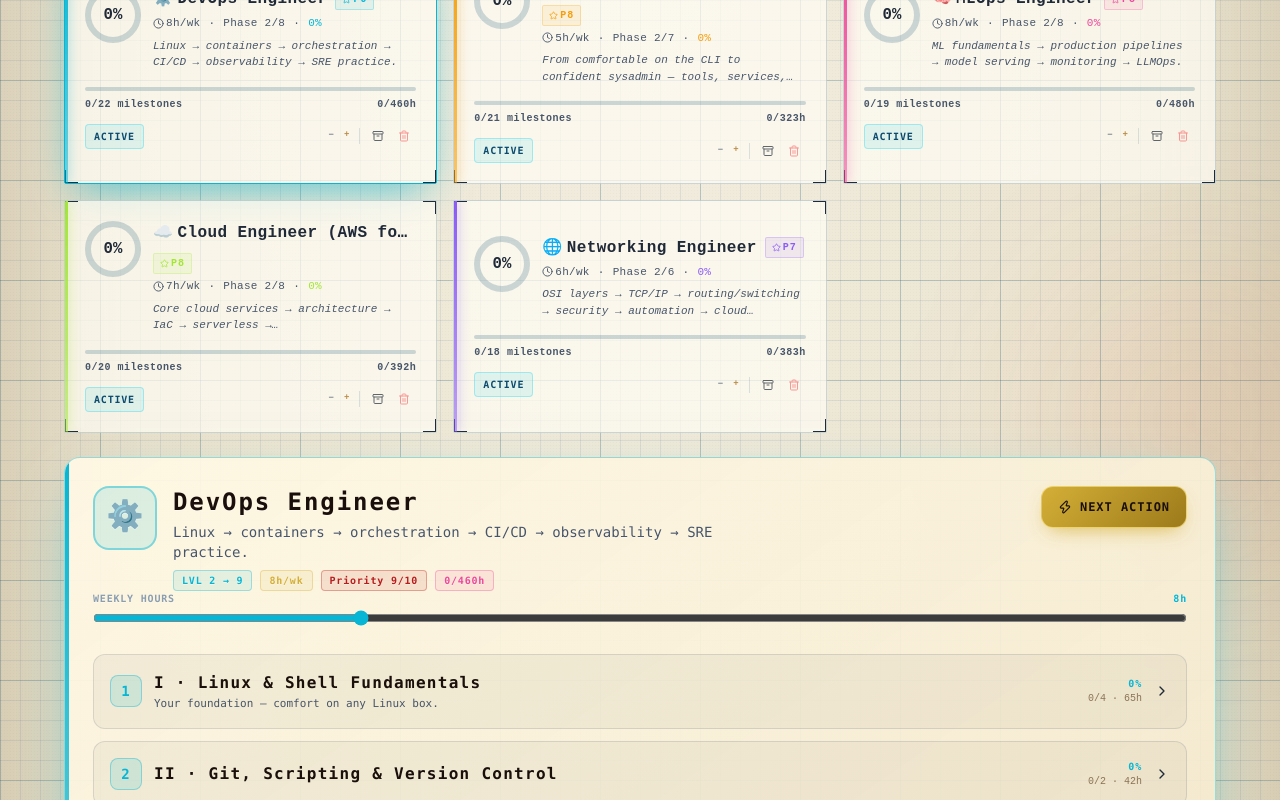
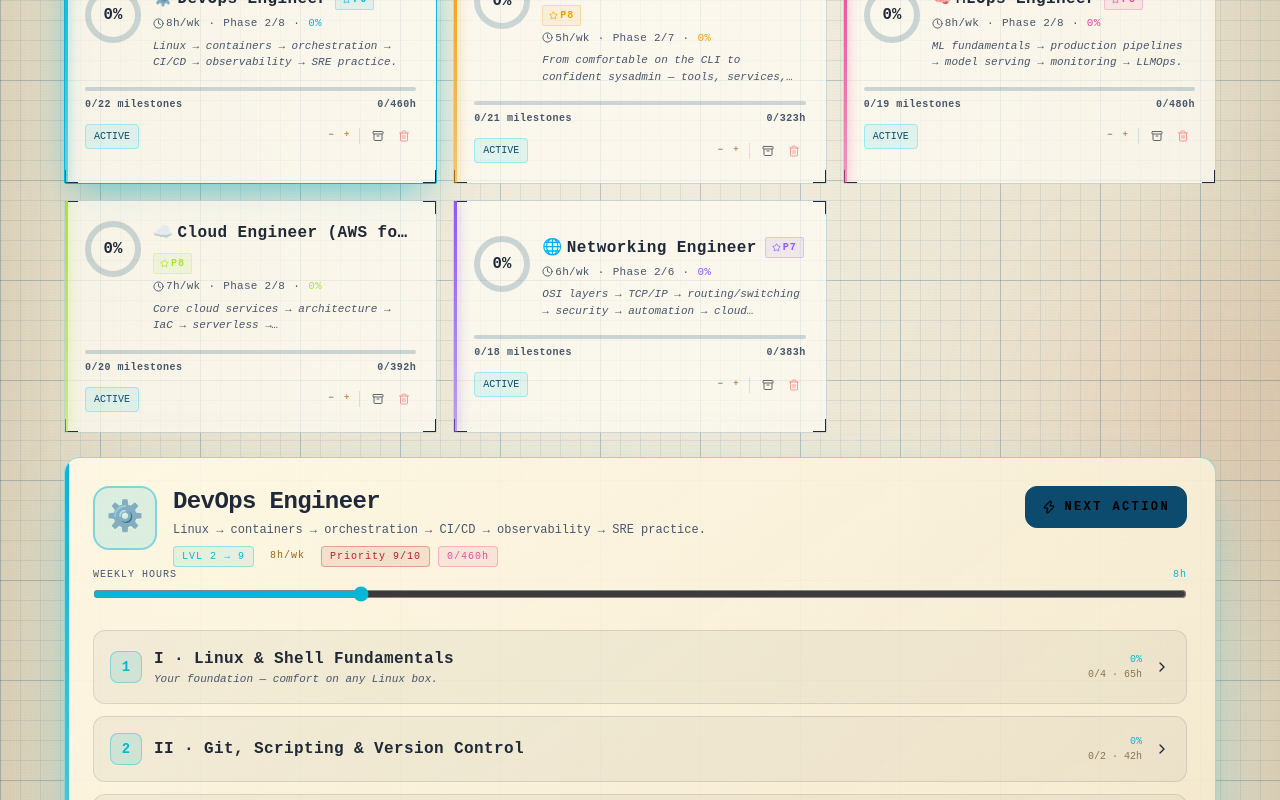
Before and after one commit to Lucifer-Newstar/Productivity-App, a Next.js app in the folder frontend/: page /career/roadmaps in a window 1280 px wide. Shown: the part 420-1220 px from the top of the page. Built offline with nearby package versions, Linux system fonts and the light colour scheme.

Commit message:
style(career): purge remaining imperial/serif/emperor/gold workout palette from RoadmapsSection drilldown + forge modal; use --cr-* tokens everywhere

```diff
--- a/frontend/components/career/sections/RoadmapsSection.tsx
+++ b/frontend/components/career/sections/RoadmapsSection.tsx
@@ -182,7 +182,7 @@ function HoursDonut({ roadmaps }: { roadmaps: CareerRoadmap[] }) {
 
 function Badge({ label, color }: { label: string; color: string }) {
   return (
-    <span className="px-2 py-0.5 text-[10px] emperor-title tracking-widest rounded"
+    <span className="px-2 py-0.5 text-[10px] font-mono tracking-widest rounded"
       style={{ color, background: `${color}18`, border: `1px solid ${color}55` }}>{label}</span>
   );
 }
@@ -330,7 +330,7 @@ function MilestoneRow({
               {/* Resources */}
               {ms.resources.length > 0 && (
                 <div>
-                  <div className="text-[10px] emperor-title tracking-widest mb-1" style={{ color: "#67e8f9" }}>RESOURCES</div>
+                  <div className="text-[10px] font-mono tracking-widest mb-1" style={{ color: "var(--cr-accent)" }}>RESOURCES</div>
                   <ul className="space-y-0.5">
                     {ms.resources.map((r) => (
                       <li key={r.id} className="flex items-start gap-2">
@@ -343,7 +343,7 @@ function MilestoneRow({
                           {r.completed && <Check size={10} strokeWidth={3} color="#0a0709" />}
                         </button>
                         <span className={r.completed ? "line-through opacity-60" : ""}>
-                          <BookOpen size={10} className="inline mr-1 -mt-0.5" style={{ color: "#67e8f9" }}/>
+                          <BookOpen size={10} className="inline mr-1 -mt-0.5" style={{ color: "var(--cr-accent)" }}/>
                           {r.title}
                           <span className="ml-1 text-[10px] opacity-60">({r.type})</span>
                         </span>
@@ -356,20 +356,20 @@ function MilestoneRow({
               {/* Projects */}
               {ms.projects.length > 0 && (
                 <div>
-                  <div className="text-[10px] emperor-title tracking-widest mb-1" style={{ color: "#d4af37" }}>PRACTICAL PROJECTS</div>
+                  <div className="text-[10px] font-mono tracking-widest mb-1" style={{ color: "var(--cr-yellow,#facc15)" }}>PRACTICAL PROJECTS</div>
                   <ul className="space-y-0.5">
                     {ms.projects.map((p) => (
                       <li key={p.id} className="flex items-start gap-2">
                         <button onClick={()=>onToggleProject(p.id)}
                           className="w-4 h-4 mt-0.5 rounded shrink-0 flex items-center justify-center"
                           style={{
-                            background: p.completed ? "#d4af37" : "transparent",
-                            border: `1.5px solid ${p.completed ? "#d4af37" : "rgba(212,175,55,0.5)"}`,
+                            background: p.completed ? "var(--cr-yellow,#facc15)" : "transparent",
+                            border: `1.5px solid ${p.completed ? "var(--cr-yellow,#facc15)" : "rgba(250,204,21,0.4)"}`,
                           }}>
                           {p.completed && <Check size={10} strokeWidth={3} color="#0a0709" />}
                         </button>
                         <span className={p.completed ? "line-through opacity-60" : ""}>
-                          <FolderKanban size={10} className="inline mr-1 -mt-0.5" style={{ color: "#d4af37" }}/>{p.title}
+                          <FolderKanban size={10} className="inline mr-1 -mt-0.5" style={{ color: "var(--cr-yellow,#facc15)" }}/>{p.title}
                         </span>
                       </li>
                     ))}
@@ -380,7 +380,7 @@ function MilestoneRow({
               {/* Lab checklist */}
               {ms.labChecklist.length > 0 && (
                 <div>
-                  <div className="text-[10px] emperor-title tracking-widest mb-1" style={{ color: "#ec4899" }}>LAB CHECKLIST</div>
+                  <div className="text-[10px] font-mono tracking-widest mb-1" style={{ color: "#ec4899" }}>LAB CHECKLIST</div>
                   <ul className="space-y-0.5">
                     {ms.labChecklist.map((l) => (
                       <li key={l.id} className="flex items-start gap-2">
@@ -403,7 +403,7 @@ function MilestoneRow({
 
               {/* Mastery self-check */}
               <div>
-                <div className="text-[10px] emperor-title tracking-widest mb-1" style={{ color: "#a3e635" }}>
+                <div className="text-[10px] font-mono tracking-widest mb-1" style={{ color: "#a3e635" }}>
                   MASTERY CHECK
                 </div>
                 <div className="space-y-1">
@@ -412,7 +412,7 @@ function MilestoneRow({
                       <span className="text-[11px] flex-1">{q.question}</span>
                       {(["yes","partial","no"] as const).map((a) => (
                         <button key={a} onClick={()=>onQuiz(q.id,a)}
-                          className="text-[9px] emperor-title tracking-wider px-1.5 py-0.5 rounded"
+                          className="text-[9px] font-mono tracking-wider px-1.5 py-0.5 rounded"
                           style={{
                             background: q.selfRating === a
                               ? (a === "yes" ? "rgba(163,230,53,0.25)" : a === "partial" ? "rgba(245,158,11,0.25)" : "rgba(239,68,68,0.25)")
@@ -812,7 +812,7 @@ export default function RoadmapsSection() {
 
               {/* Action row */}
               <div className="flex items-center justify-between mt-3">
-                <span className="text-[10px] emperor-title px-2 py-1 rounded"
+                <span className="text-[10px] font-mono px-2 py-1 rounded"
           style={{
                 color: r.status === "active" ? "var(--cr-accent)" : r.status === "paused" ? "var(--cr-accent2)" : prog.pct===100 ? "var(--cr-accent3)" : "var(--cr-fgMuted)",
                 background: r.status === "active" ? "rgba(34,211,238,0.12)"
@@ -843,7 +843,7 @@ export default function RoadmapsSection() {
       {archived.length > 0 && (
         <details className="rounded-xl p-4"
           style={{ background: isDark ? "rgba(10,20,24,0.5)" : "rgba(200,180,140,0.1)", border: "1px dashed rgba(107,114,128,0.3)" }}>
-          <summary className="text-xs emperor-title tracking-widest cursor-pointer"
+          <summary className="text-xs font-mono tracking-widest cursor-pointer"
             style={{ color: isDark ? "#6b7280" : "#8b7355" }}>ARCHIVED ({archived.length})</summary>
           <div className="mt-3 grid md:grid-cols-2 gap-2">
             {archived.map((r) => (
@@ -883,15 +883,15 @@ export default function RoadmapsSection() {
                   <div className="w-16 h-16 rounded-2xl flex items-center justify-center text-3xl"
                     style={{ background: `${active.color}22`, border: `2px solid ${active.color}70` }}>{active.icon}</div>
                   <div>
-                    <h3 className="imperial-name text-2xl font-black" style={{ color: isDark ? "#f3e9d2" : "#1a0f0a" }}>
+                    <h3 className="font-mono text-xl md:text-2xl font-black tracking-tight" style={{ color: "var(--cr-fg)" }}>
                       {active.name}
                     </h3>
-                    <p className="serif-body italic text-sm mt-1 max-w-xl" style={{ color: isDark ? "#a8b8c8" : "#7c5a44" }}>
+                    <p className="font-mono text-xs mt-1 max-w-xl" style={{ color: "var(--cr-fgMuted)" }}>
                       {active.description}
                     </p>
-                    <div className="flex gap-2 mt-2 flex-wrap text-[11px] emperor-title tracking-wider">
+                    <div className="flex gap-2 mt-2 flex-wrap text-[11px] font-mono tracking-wider">
                       <Badge label={`LVL ${active.startLevel} → ${active.targetLevel}`} color={active.color}/>
-                      <Badge label={`${active.weeklyHoursTarget}h/wk`} color="#d4af37"/>
+                      <Badge label={`${active.weeklyHoursTarget}h/wk`} color="var(--cr-yellow,#facc15)"/>
                       <Badge label={`Priority ${active.priority}/10`} color="#b91c1c"/>
                       <Badge label={`${prog.hoursDone|0}/${prog.hoursTotal}h`} color="#ec4899"/>
                     </div>
@@ -903,11 +903,11 @@ export default function RoadmapsSection() {
                     const el = document.getElementById(`ms-${prog.currentMilestone!.ms.id}`);
                     setTimeout(() => el?.scrollIntoView({ behavior: "smooth", block: "center" }), 100);
                   }}
-                    className="emperor-title font-black tracking-[0.2em] text-xs px-4 py-3 rounded-xl flex items-center gap-2 shrink-0"
+                    className="font-mono font-black tracking-[0.2em] text-xs px-4 py-3 rounded-xl flex items-center gap-2 shrink-0"
                     style={{
-                      background: "linear-gradient(135deg,#d4af37,#9c7a1a)", color: "#1a0f0a",
-                      border: "1.5px solid rgba(253,230,138,0.7)",
-                      boxShadow: "0 8px 20px -8px rgba(212,175,55,0.9)",
+                      background: "var(--cr-accent)", color: "#000",
+                      border: "1.5px solid var(--cr-accent)",
+                      boxShadow: "0 0 16px var(--cr-accent)66",
                     }}>
                     <Zap size={14}/> NEXT ACTION
                   </button>
@@ -918,8 +918,8 @@ export default function RoadmapsSection() {
 
               {/* Weekly hours slider */}
               <div className="mb-5">
-                <div className="flex items-center justify-between text-[10px] emperor-title tracking-widest mb-1">
-                  <span style={{ color: "#8b9eb0" }}>WEEKLY HOURS</span>
+                <div className="flex items-center justify-between text-[10px] font-mono tracking-widest mb-1">
+                  <span style={{ color: "var(--cr-fgMuted)" }}>WEEKLY HOURS</span>
                   <span style={{ color: active.color }}>{active.weeklyHoursTarget}h</span>
                 </div>
                 <input type="range" min={1} max={30} value={weekOverride[active.id] ?? active.weeklyHoursTarget}
@@ -948,21 +948,21 @@ export default function RoadmapsSection() {
                       }}>
                       <button onClick={() => setOpenPhaseId(isOpen ? null : ph.id)}
                         className="w-full flex items-center gap-3 p-4 text-left hover:bg-white/5 transition">
-                        <div className="w-8 h-8 rounded-lg flex items-center justify-center text-sm emperor-title font-black"
+                        <div className="w-8 h-8 rounded-lg flex items-center justify-center text-sm font-mono font-black"
                           style={{ background: `${active.color}25`, color: active.color, border: `1px solid ${active.color}60` }}>
                           {pi + 1}
                         </div>
                         <div className="flex-1 min-w-0">
-                          <h4 className="emperor-title font-black tracking-wide text-sm md:text-base"
-                            style={{ color: isDark ? "#f3e9d2" : "#1a0f0a" }}>{ph.title}</h4>
+                          <h4 className="font-mono font-bold tracking-wide text-sm md:text-base font-mono"
+                            style={{ color: "var(--cr-fg)" }}>{ph.title}</h4>
                           {ph.description && (
-                            <p className="text-[11px] serif-body italic" style={{ color: isDark ? "#8b9eb0" : "#6b513d" }}>
+                            <p className="text-[11px] font-mono italic" style={{ color: "var(--cr-fgMuted)" }}>
                               {ph.description}
                             </p>
                           )}
                         </div>
                         <div className="text-right shrink-0">
-                          <div className="text-[10px] emperor-title" style={{ color: active.color }}>{phaseProg.pct}%</div>
+                          <div className="text-[10px] font-mono" style={{ color: active.color, fontVariantNumeric: "tabular-nums" }}>{phaseProg.pct}%</div>
                           <div className="text-[10px]" style={{ color: isDark ? "#6b7280" : "#8b7355" }}>
                             {phaseProg.done}/{phaseProg.total} · {phaseProg.hoursTotal}h
                           </div>
@@ -1026,8 +1026,8 @@ export default function RoadmapsSection() {
                 className="absolute top-4 right-4 p-2 rounded-lg hover:bg-white/10 text-gray-400">
                 <X size={18}/>
               </button>
-              <h3 className="imperial-name text-2xl font-black" style={{ color: "#67e8f9" }}>Forge a Roadmap</h3>
-              <p className="text-sm serif-body italic mt-1" style={{ color: "#a8b8c8" }}>
+              <h3 className="font-mono text-xl md:text-2xl font-black tracking-tight" style={{ color: "var(--cr-accent)" }}>Forge a Roadmap</h3>
+              <p className="text-sm font-mono italic mt-1" style={{ color: "var(--cr-fgMuted)" }}>
                 Choose a template — fully populated with phases, milestones, resources & projects — or start from scratch.
               </p>
               <div className="k-blade my-4" style={{ opacity: 0.5 }} />
@@ -1043,11 +1043,11 @@ export default function RoadmapsSection() {
                         <div className="text-3xl w-12 h-12 rounded-xl flex items-center justify-center"
                           style={{ background: `${tpl.color}25`, border: `1px solid ${tpl.color}70` }}>{tpl.icon}</div>
                         <div className="flex-1">
-                          <div className="emperor-title font-black" style={{ color: "#f3e9d2" }}>{tpl.name}</div>
-                          <div className="text-[11px] serif-body italic" style={{ color: "#8b9eb0" }}>{tpl.description}</div>
+                          <div className="font-mono font-black" style={{ color: "var(--cr-fg)" }}>{tpl.name}</div>
+                          <div className="text-[11px] font-mono italic" style={{ color: "var(--cr-fgMuted)" }}>{tpl.description}</div>
                         </div>
                       </div>
-                      <div className="mt-3 flex items-center gap-2 text-[10px] emperor-title" style={{ color: tpl.color }}>
+                      <div className="mt-3 flex items-center gap-2 text-[10px] font-mono" style={{ color: tpl.color }}>
                         <Flame size={10}/> {tpl.phases.length} phases · {ms} milestones
                       </div>
                     </button>
```
